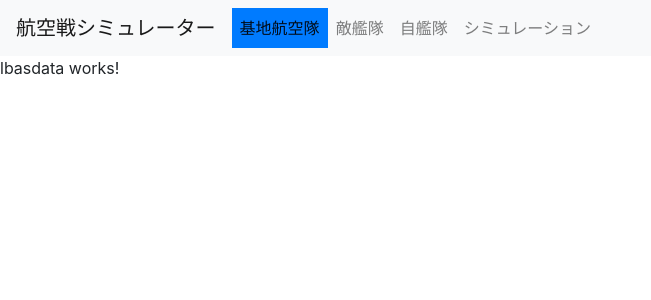
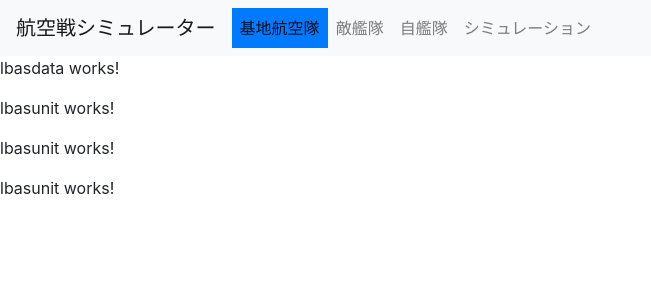
Before and after one commit to YSRKEN/AerialCombatSimulator, an Angular app in the folder ACS-Frontend/: page / in a window 1280 px wide. Shown: the top 300 px of the page, without its empty margins (0-651 px from the left). Built offline with nearby package versions, Linux system fonts and the light colour scheme.

Commit message:
「ng g component form/LBASUnit --module app」

```diff
--- a/ACS-Frontend/src/app/app.module.ts
+++ b/ACS-Frontend/src/app/app.module.ts
@@ -14,6 +14,7 @@ import { LBASDataComponent } from './form/lbasdata/lbasdata.component';
 import { OwnDataComponent } from './form/own-data/own-data.component';
 import { SimulationResultComponent } from './form/simulation-result/simulation-result.component';
 import { FormsModule } from "@angular/forms";
+import { LBASUnitComponent } from './form/lbasunit/lbasunit.component';
 
 @NgModule({
   declarations: [
@@ -23,7 +24,8 @@ import { FormsModule } from "@angular/forms";
     EnemyDataComponent,
     LBASDataComponent,
     OwnDataComponent,
-    SimulationResultComponent
+    SimulationResultComponent,
+    LBASUnitComponent
   ],
   imports: [
     BrowserModule.withServerTransition({ appId: 'serverApp' }),
--- a/ACS-Frontend/src/app/form/lbasdata/lbasdata.component.html
+++ b/ACS-Frontend/src/app/form/lbasdata/lbasdata.component.html
@@ -1,3 +1,6 @@
 <p>
   lbasdata works!
 </p>
+<app-lbasunit></app-lbasunit>
+<app-lbasunit></app-lbasunit>
+<app-lbasunit></app-lbasunit>
--- /dev/null
+++ b/ACS-Frontend/src/app/form/lbasunit/lbasunit.component.html
@@ -0,0 +1,3 @@
+<p>
+  lbasunit works!
+</p>
--- /dev/null
+++ b/ACS-Frontend/src/app/form/lbasunit/lbasunit.component.ts
@@ -0,0 +1,15 @@
+import { Component, OnInit } from '@angular/core';
+
+@Component({
+  selector: 'app-lbasunit',
+  templateUrl: './lbasunit.component.html',
+  styleUrls: ['./lbasunit.component.scss']
+})
+export class LBASUnitComponent implements OnInit {
+
+  constructor() { }
+
+  ngOnInit() {
+  }
+
+}
```
Also changed, not shown: ACS-Frontend/src/app/form/lbasunit/lbasunit.component.scss (added), 1 other file (tests, documents, lock files or other folders).
